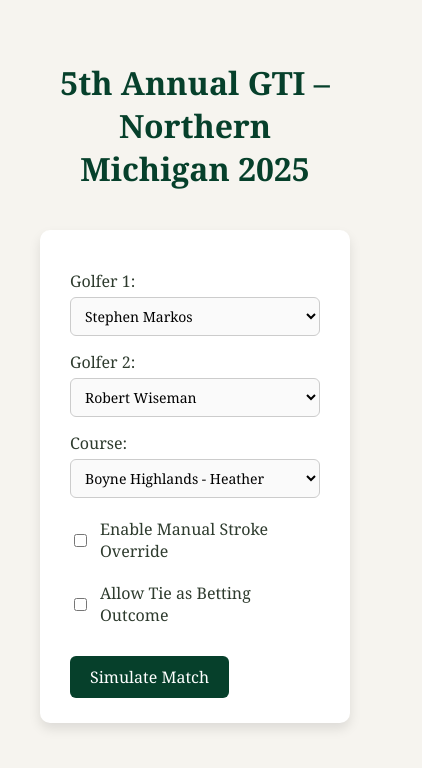
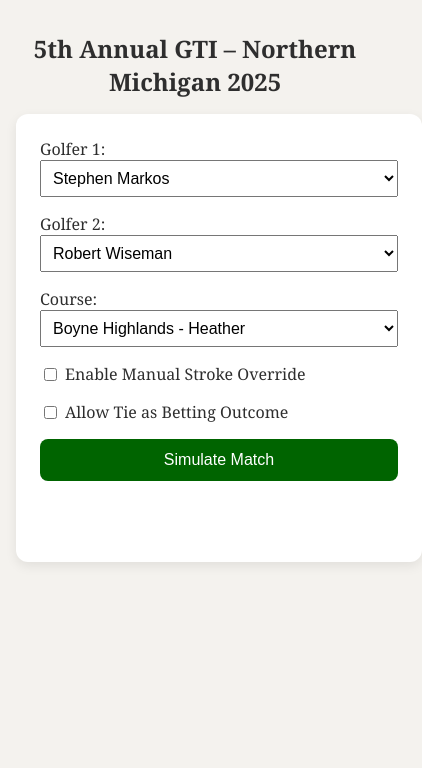
Before and after one commit to smarkos22/golf-simulator-ui, a React (Create React App) app: page / in a window 390 px wide. Shown: the top 768 px of the page, 422 px wide, since content can reach past the window. Built offline with nearby package versions, Linux system fonts and the light colour scheme.

Commit message:
Improve mobile responsiveness

```diff
--- a/src/App.css
+++ b/src/App.css
@@ -1,88 +1,92 @@
+/* App.css */
 body {
-  font-family: 'Georgia', serif;
-  background-color: #f6f4ef;
   margin: 0;
-  padding: 0;
+  font-family: "Georgia", serif;
+  background-color: #f4f2ee;
+  color: #2e2e2e;
 }
 
 .app {
-  padding: 40px;
-  max-width: 1100px;
-  margin: auto;
+  padding: 1rem;
+  max-width: 1200px;
+  margin: 0 auto;
 }
 
 .title {
-  font-size: 32px;
   text-align: center;
-  font-weight: 600;
-  color: #06402B;
-  margin-bottom: 40px;
+  font-size: 2rem;
+  margin-bottom: 1rem;
 }
 
 .container {
   display: flex;
-  gap: 40px;
+  flex-direction: row;
+  gap: 2rem;
+  justify-content: center;
   align-items: flex-start;
+  flex-wrap: wrap;
 }
 
 .form-card,
 .results-card {
-  flex: 1;
   background: #ffffff;
-  padding: 25px 30px;
-  border-radius: 10px;
-  box-shadow: 0 6px 12px rgba(0, 0, 0, 0.1);
+  border-radius: 12px;
+  box-shadow: 0 4px 12px rgba(0, 0, 0, 0.08);
+  padding: 1.5rem;
+  flex: 1 1 400px;
+  min-width: 300px;
 }
 
-label {
-  display: block;
-  margin-top: 15px;
-  font-weight: 500;
-  color: #2e3b2e;
+select,
+input[type="number"] {
+  width: 100%;
+  padding: 0.5rem;
+  margin-bottom: 1rem;
+  font-size: 1rem;
 }
 
-input[type="number"],
-select {
-  width: 100%;
-  padding: 8px 10px;
-  margin-top: 5px;
-  border: 1px solid #ccc;
-  border-radius: 6px;
-  font-size: 14px;
-  background-color: #fafafa;
-  font-family: 'Georgia', serif;
+button {
+  padding: 0.75rem 1.5rem;
+  font-size: 1rem;
+  background-color: #006400;
+  color: white;
+  border: none;
+  border-radius: 8px;
+  cursor: pointer;
+}
+
+button:disabled {
+  background-color: #ccc;
 }
 
 .checkbox {
-  margin-top: 20px;
   display: flex;
   align-items: center;
-  gap: 10px;
-  font-weight: 500;
-  color: #2e3b2e;
+  margin-bottom: 1rem;
 }
 
-button {
-  margin-top: 30px;
-  padding: 10px 20px;
-  background-color: #06402B;
-  color: white;
-  font-size: 16px;
-  border: none;
-  border-radius: 6px;
-  font-family: 'Georgia', serif;
-  cursor: pointer;
+.checkbox input {
+  margin-right: 0.5rem;
 }
 
-button:hover {
-  background-color: #052d1e;
+/* ✅ Mobile styles */
+@media (max-width: 768px) {
+  .container {
+    flex-direction: column;
+    align-items: stretch;
+  }
+
+  .form-card,
+  .results-card {
+    width: 100%;
+    margin-bottom: 1rem;
+  }
+
+  .title {
+    font-size: 1.5rem;
+  }
+
+  button {
+    width: 100%;
+  }
 }
-
-.results-card h2 {
-  margin-top: 0;
-  color: #06402B;
-}
-
-.results-card b {
-  color: #06402B;
-}
```
